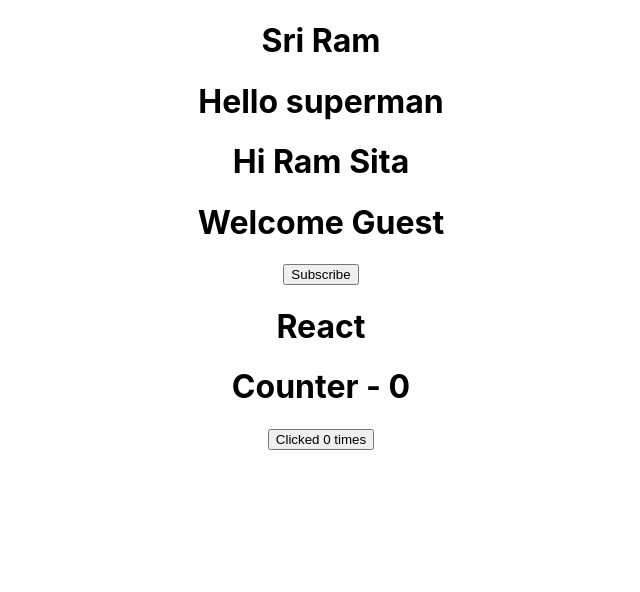
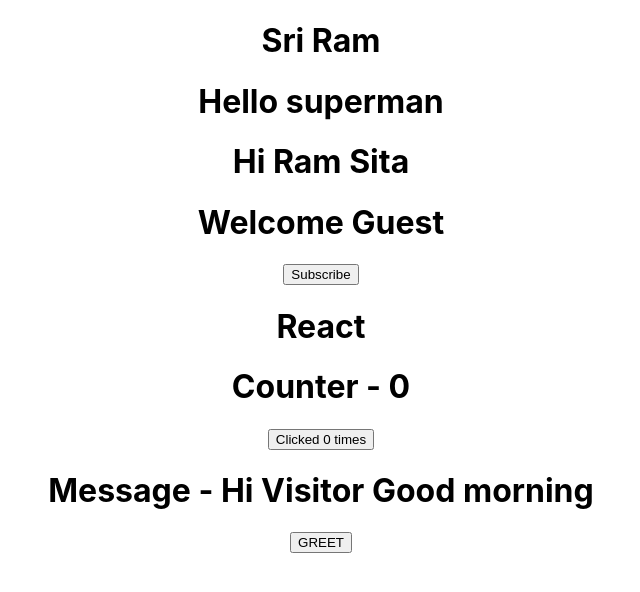
Before and after one commit to Radhika243/simple-app-react, a React (Create React App) app in the folder my-app/: page / in a window 1280 px wide. Shown: the top 592 px of the page, without its empty margins (319-959 px from the left). Built offline with nearby package versions, Linux system fonts and the light colour scheme.

Commit message:
added messageChanging logic using setState(arrow )

```diff
--- a/my-app/src/App.js
+++ b/my-app/src/App.js
@@ -5,6 +5,7 @@
 import Greet from './components/Greet';
 import Message from './components/Message';
 import Counter from './components/Counter';
+import MessageChange from './components/MessageChange';
 
 function App() {
   return (
@@ -15,6 +16,7 @@
       <Message/>
       <PropsEg/>
       <Counter/>
+      <MessageChange/>
     </div>
   );
 }
--- a/my-app/src/components/Counter.js
+++ b/my-app/src/components/Counter.js
@@ -8,18 +8,26 @@
             count : 0
         }
     }
-    clickHandler(){
-       this.setState({
+    // clickHandler(){
+    //    this.setState({
+    //         count : this.state.count + 1
+    //    })
+    //    console.log(this.state.count)
+    // }
+
+    clickHandler=()=>{
+        this.setState({
             count : this.state.count + 1
-       })
-       console.log(this.state.count)
+        })
+        console.log(this.state.count)
     }
     render(){
         const {count} = this.state
         return(
             <div>
                 <h1>Counter - {this.state.count}</h1>
-                <button onClick={this.clickHandler.bind(this)}>Clicked {count} times</button>
+                {/* <button onClick={this.clickHandler.bind(this)}>Clicked {count} times</button> */}
+                <button onClick={this.clickHandler}>Clicked {count} times</button>
             </div>
         )
     }
--- /dev/null
+++ b/my-app/src/components/MessageChange.js
@@ -0,0 +1,37 @@
+import React from "react";
+
+class MessageChange extends React.Component{
+    constructor(props){
+        super(props)
+
+        this.state={
+            message : "Hi Visitor Good morning"
+        }
+    }
+    // SetState is causing the error so better to use the bind(this) in the button onClick method
+    // greetHandler(){
+    //     this.setState({
+    //         message: "Hi Admin, Good morning"
+    //     })
+    //     console.log(this.state.message)
+    // }
+
+    // OR instead use a arrow function to remove the setState error
+    greetHandler=(()=>{
+        this.setState({
+            message : "Hi Admin, Good morning"
+        })
+        console.log(this.state.message)
+    })
+    render(){
+        return(
+            <div>
+                <h1>Message - {this.state.message}</h1>
+                {/* <button onClick={this.greetHandler.bind(this)}> Greet </button> */}
+                <button onClick={this.greetHandler}>GREET</button>
+            </div>
+        )
+    }
+}
+
+export default MessageChange;
```
